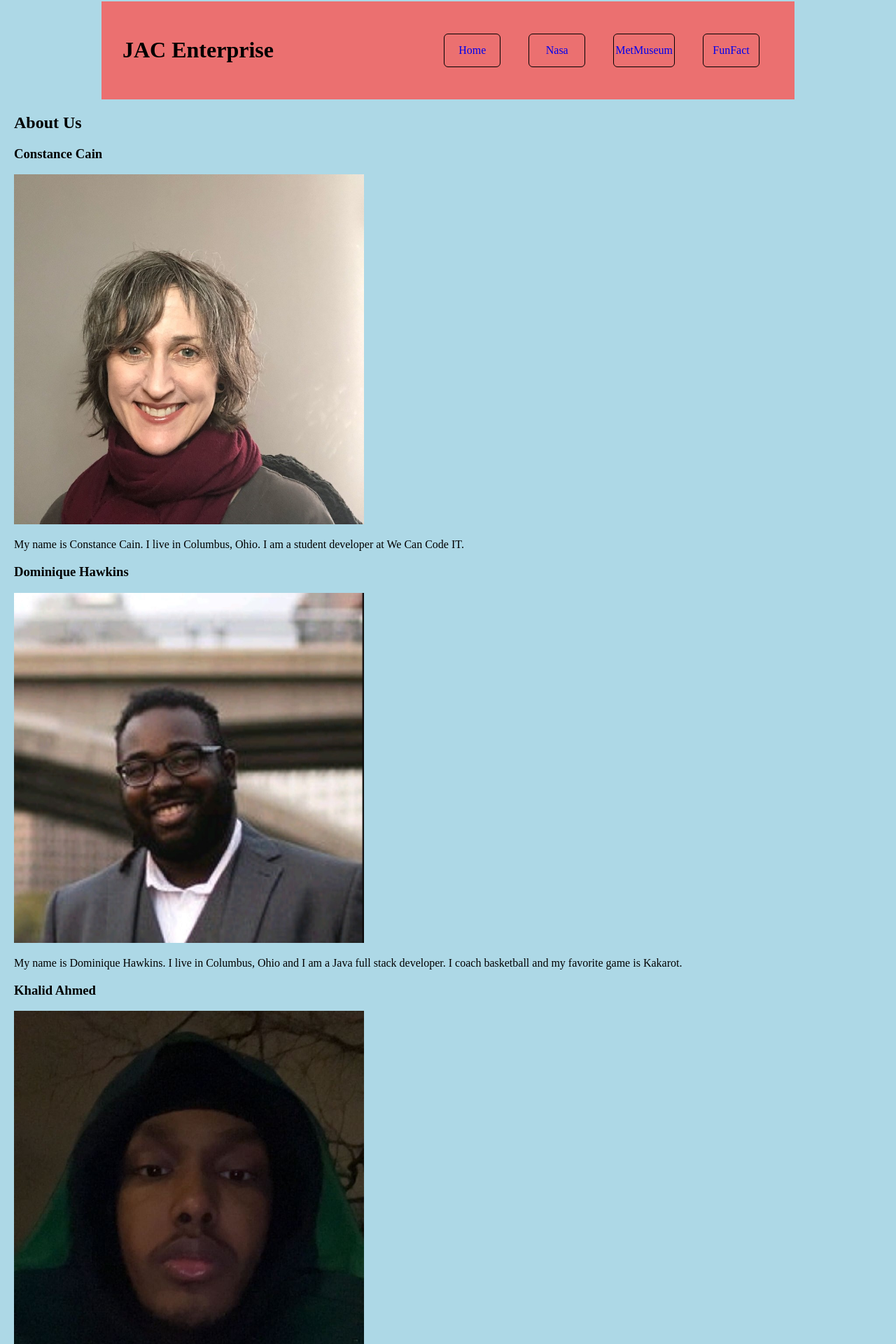
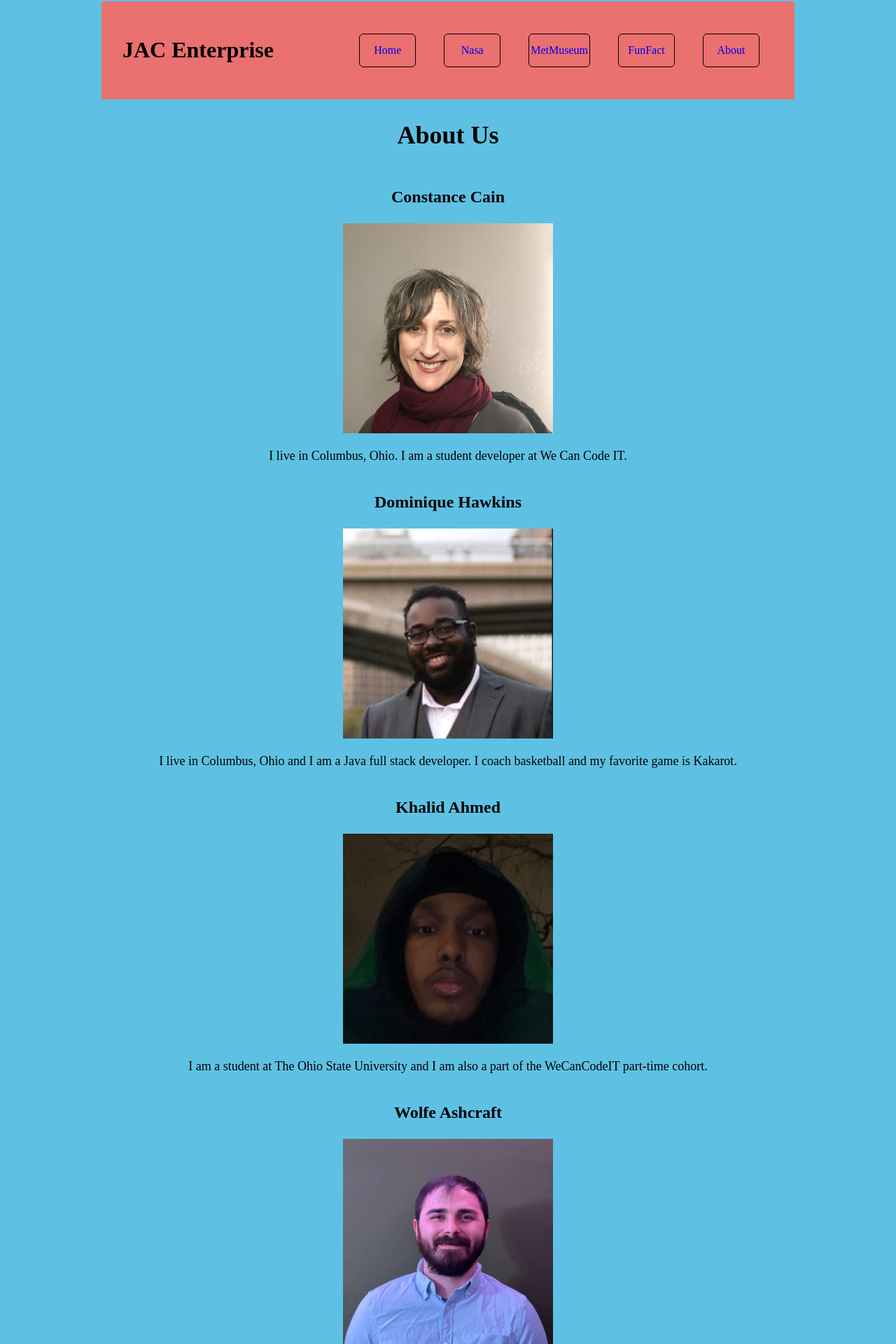
Before and after one commit to 2022-October-Java-PT/digi-dreamers-mystery-educator-repo, a React (Create React App) app in the folder digi-react/: page /about in a window 1280 px wide. Shown: the part 50-1970 px from the top of the page at 70% size. Built offline with nearby package versions, Linux system fonts and the light colour scheme.

Commit message:
about styling

```diff
--- a/digi-react/src/components/header/index.js
+++ b/digi-react/src/components/header/index.js
@@ -10,6 +10,7 @@ const Header = () => (
       <NavLink to='/Nasa'>Nasa</NavLink>
       <NavLink to='/Museum'>MetMuseum</NavLink>
       <NavLink to='/Funfact'>FunFact</NavLink>
+      <NavLink to='/about'>About</NavLink>
     </ul>
   </div>
 );
--- a/digi-react/src/pages/about/index.js
+++ b/digi-react/src/pages/about/index.js
@@ -9,22 +9,29 @@ const AboutPage = () => {
 
     return (
         <div className='style'>
-            <h2>About Us</h2>
+            <div className='style-about-heading'>
+                <h2>About Us</h2>
+            </div>
+            <div>
                 <h3>Constance Cain</h3>
-                <img className={style.image} src={constImg} alt="constance profile" width='500' height='auto' />
-                <p className={style.bio}>My name is Constance Cain. I live in Columbus, Ohio. I am a student developer at We Can Code IT.</p>
-
+                <img className={style.image} src={constImg} alt="constance profile" width='300' height='auto' />
+                <p className={style.bio}>I live in Columbus, Ohio. I am a student developer at We Can Code IT.</p>
+            </div>
+            <div>
                 <h3>Dominique Hawkins</h3>
-                <img className={style.image} src={domImg} alt="dom profile" width='500' height='auto' />
-                <p className={style.bio}>My name is Dominique Hawkins. I live in Columbus, Ohio and I am a Java full stack developer. I coach basketball and my favorite game is Kakarot.</p>
-
+                <img className={style.image} src={domImg} alt="dom profile" width='300' height='auto' />
+                <p className={style.bio}>I live in Columbus, Ohio and I am a Java full stack developer. I coach basketball and my favorite game is Kakarot.</p>
+            </div>
+            <div>
                 <h3>Khalid Ahmed</h3>
-                <img className={style.image} src={khalidImg} alt="khalid profile" width='500' height='auto' />
-                <p className={style.bio}>My name is Khalid Ahmed. I am a student at The Ohio State University and I am also a part of the WeCanCodeIT part-time cohort.</p>
-
+                <img className={style.image} src={khalidImg} alt="khalid profile" width='300' height='auto' />
+                <p className={style.bio}>I am a student at The Ohio State University and I am also a part of the WeCanCodeIT part-time cohort.</p>
+            </div>
+            <div>
                 <h3>Wolfe Ashcraft</h3>
-                <img className={style.image} src={wolfeImg} alt="wolfe profile" width='500' height='auto' />
-                <p className={style.bio}>My name is Wolfe AshCraft.</p>
+                <img className={style.image} src={wolfeImg} alt="wolfe profile" width='300' height='auto' />
+                <p className={style.bio}>I live in Cleveland, Ohio.</p>
+            </div>
         </div>
     );
 }
--- a/digi-react/src/pages/about/style.scss
+++ b/digi-react/src/pages/about/style.scss
@@ -1,3 +1,28 @@
 body {
-  background-color: lightblue;
+  background-color: rgb(94, 193, 227);
 }
+
+.style {
+  display: grid;
+  // grid-template-columns: 200px 200px;
+  justify-content: center;
+  text-align: center;
+  align-items: center;
+
+  h2 {
+    font-size: 36px;
+  }
+
+  h3 {
+    font-size: 24px;
+  }
+
+  p {
+    font-size: 18px;
+
+  }
+
+}
+.style-about-heading {
+  text-align: center;
+}
```
Also changed, not shown: digi-react/src/components/footer/style.module.scss (indentation only), 1 other file (tests, documents, lock files or other folders).
